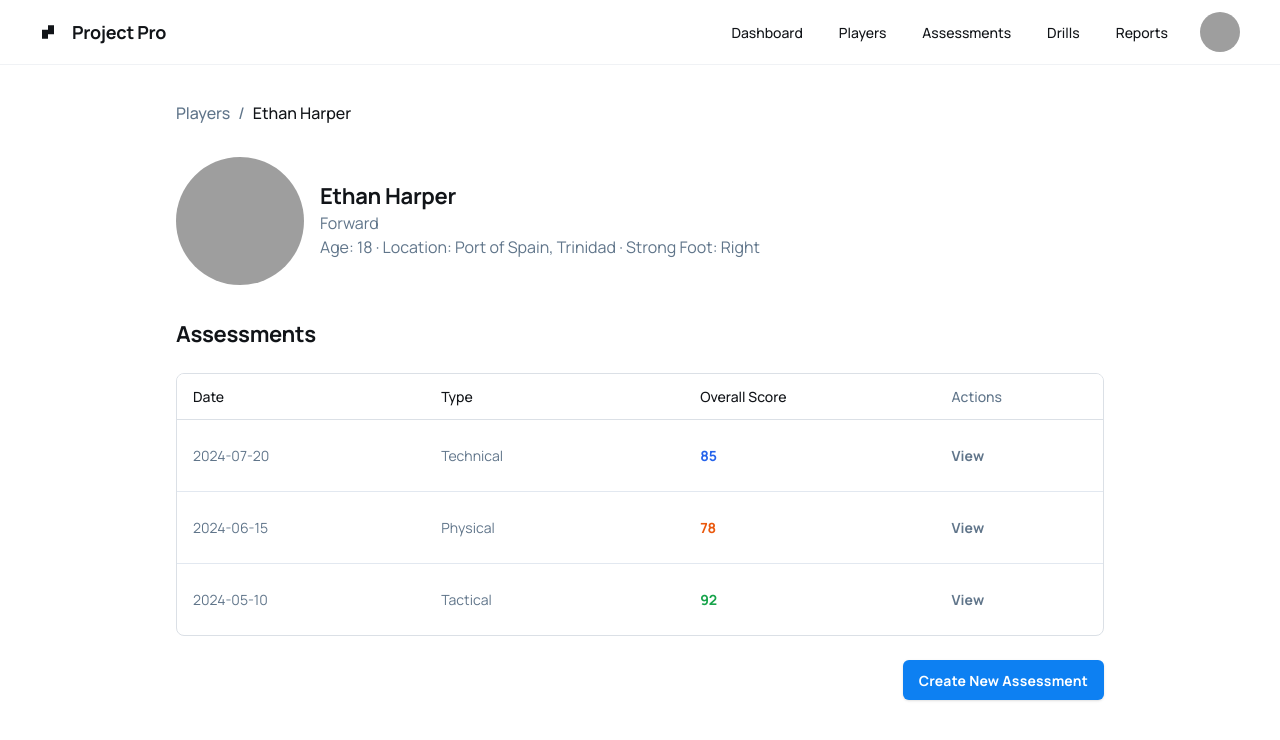
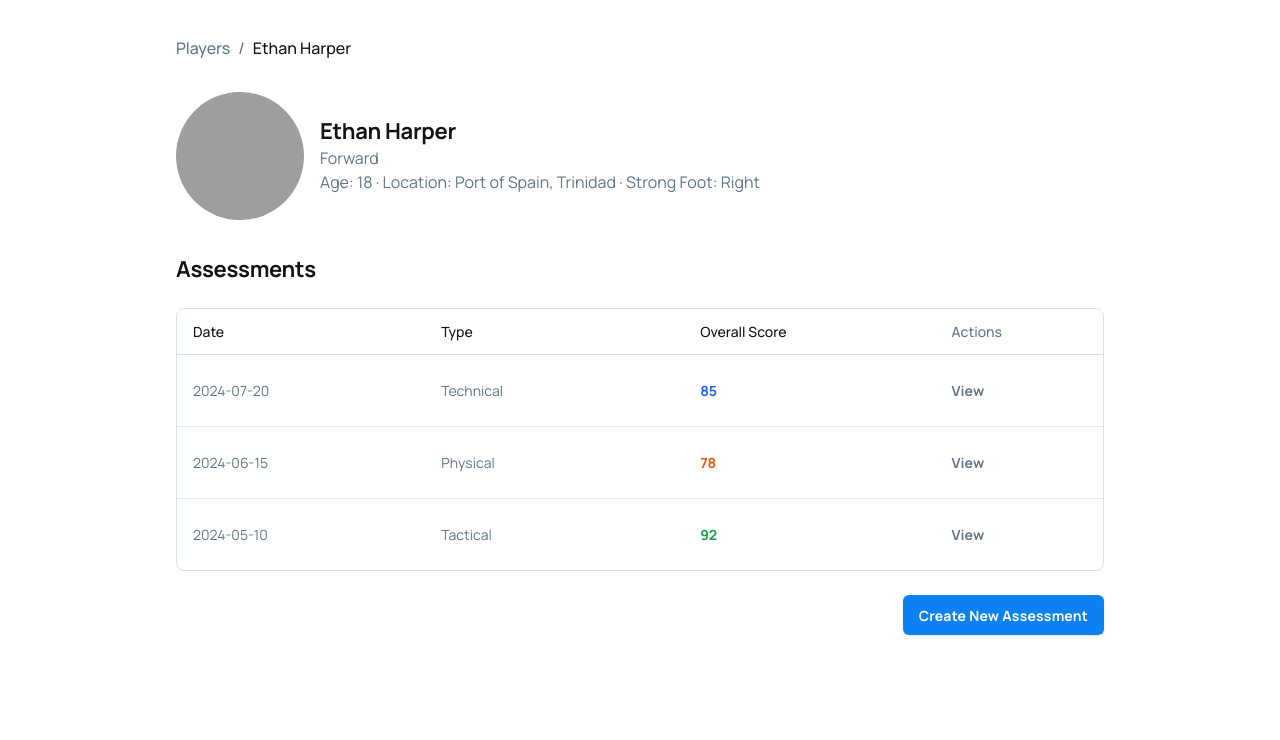
Before and after one commit to denzildoyle/Project-Pro, a React (Vite) app: page /player/1/assessment in a window 1280 px wide. Shown: the top 740 px of the page. Built offline with nearby package versions, Linux system fonts and the light colour scheme; grey boxes are pictures that could not be loaded.

Commit message:
Update navigation menu

```diff
--- /dev/null
+++ b/src/components/ui/header.tsx
@@ -0,0 +1,80 @@
+import { Avatar, AvatarFallback, AvatarImage } from "./avatar";
+import {
+	NavigationMenu,
+	NavigationMenuItem,
+	NavigationMenuLink,
+	NavigationMenuList,
+} from "./navigation-menu";
+import { Button } from "../../components/ui/button";
+import { Bell } from "lucide-react";
+
+export const Header = (): JSX.Element => {
+	// Navigation menu items data
+	const navItems = [
+		{ label: "Players", href: "#" },
+		{ label: "Training", href: "#" },
+		{ label: "Matches", href: "#" },
+		{ label: "Reports", href: "#" },
+		{ label: "Drills", href: "#" },
+	];
+
+	return (
+		<header className="flex items-center justify-between px-10 py-3 border-b border-[#e5e8ea] w-full">
+			{/* Logo and Brand Name */}
+			<div className="flex items-center gap-4">
+				<div className="size-4">
+					<svg
+						viewBox="0 0 48 48"
+						fill="none"
+						xmlns="http://www.w3.org/2000/svg"
+					>
+						<path
+							fillRule="evenodd"
+							clipRule="evenodd"
+							d="M24 4H42V17.3333V30.6667H24V44H6V30.6667V17.3333H24V4Z"
+							fill="currentColor"
+						/>
+					</svg>
+				</div>
+				<h1 className="font-bold text-lg text-[#111416] font-['Manrope',Helvetica] leading-[23px]">
+					Project Pro
+				</h1>
+			</div>
+
+			{/* Navigation and User Section */}
+			<div className="flex flex-1 justify-end gap-8">
+				<div className="hidden md:flex items-center gap-9">
+					{/* Navigation Menu */}
+					<NavigationMenu className="max-w-none">
+						<NavigationMenuList className="flex gap-9">
+							{navItems.map((item, index) => (
+								<NavigationMenuItem key={index}>
+									<NavigationMenuLink
+										href={item.href}
+										className="font-['Manrope',Helvetica] font-medium text-sm text-[#111416] leading-[21px]"
+									>
+										{item.label}
+									</NavigationMenuLink>
+								</NavigationMenuItem>
+							))}
+						</NavigationMenuList>
+					</NavigationMenu>
+					<Button
+						variant="secondary"
+						className="flex max-w-[480px] items-center justify-center overflow-hidden rounded-lg h-10 bg-[#f0f2f5] text-[#111418] gap-2 text-sm font-bold leading-normal tracking-[0.015em] min-w-0 px-2.5 hover:bg-[#e4e7ea]"
+					>
+						<Bell className="w-5 h-5" />
+					</Button>
+					{/* User Avatar */}
+					<Avatar className="h-10 w-10">
+						<AvatarImage
+							src="..//depth-4--frame-2.png"
+							alt="User profile"
+						/>
+						<AvatarFallback></AvatarFallback>
+					</Avatar>
+				</div>
+			</div>
+		</header>
+	);
+};
--- a/src/screens/AssessmentDetail/AssessmentDetail.tsx
+++ b/src/screens/AssessmentDetail/AssessmentDetail.tsx
@@ -1,12 +1,7 @@
-import React, { useState } from "react";
-import { useParams, Link } from "react-router-dom";
-import {
-  Avatar,
-  AvatarFallback,
-  AvatarImage,
-} from "../../components/ui/avatar";
+import { useState } from "react";
+import { useParams } from "react-router-dom";
 import { Button } from "../../components/ui/button";
-import { Bell } from "lucide-react";
+import { Header } from "../../components/ui/header";
 
 // Mock assessment data with drill details
 const assessmentDetails = {
@@ -21,26 +16,26 @@ const assessmentDetails = {
 				criteria: [
 					"Keeps the ball close",
 					"Maintains control and speed",
-          "Avoids cones"
-        ]
+					"Avoids cones",
+				],
 			},
 			{
 				name: "Agility Ladder",
 				criteria: [
 					"Quick footwork",
 					"Maintains balance",
-          "Avoids stepping on rungs"
-        ]
+					"Avoids stepping on rungs",
+				],
 			},
 			{
 				name: "Passing Accuracy",
 				criteria: [
 					"Hits target consistently",
 					"Uses proper technique",
-          "Varies passing distance"
-        ]
-      }
-    ]
+					"Varies passing distance",
+				],
+			},
+		],
 	},
 	2: {
 		id: 2,
@@ -53,18 +48,18 @@ const assessmentDetails = {
 				criteria: [
 					"Explosive start",
 					"Maintains top speed",
-          "Good running form"
-        ]
+					"Good running form",
+				],
 			},
 			{
 				name: "Endurance Run",
 				criteria: [
 					"Consistent pace",
 					"Proper breathing",
-          "Strong finish"
-        ]
-      }
-    ]
+					"Strong finish",
+				],
+			},
+		],
 	},
 	3: {
 		id: 3,
@@ -77,124 +72,79 @@ const assessmentDetails = {
 				criteria: [
 					"Reads the game well",
 					"Makes smart runs",
-          "Communicates effectively"
-        ]
+					"Communicates effectively",
+				],
 			},
 			{
 				name: "Decision Making",
 				criteria: [
 					"Quick decisions",
 					"Chooses right option",
-          "Adapts to situations"
-        ]
-      }
-    ]
-  }
+					"Adapts to situations",
+				],
+			},
+		],
+	},
 };
 
-type Rating = 'excellent' | 'good' | 'needs-improvement' | null;
+type Rating = "excellent" | "good" | "needs-improvement" | null;
 
 export const AssessmentDetail = (): JSX.Element => {
-  const { playerId, assessmentId } = useParams<{ playerId: string; assessmentId: string }>();
-  const assessment = assessmentDetails[parseInt(assessmentId || "1") as keyof typeof assessmentDetails] || assessmentDetails[1];
+	const { playerId, assessmentId } = useParams<{
+		playerId: string;
+		assessmentId: string;
+	}>();
+	const assessment =
+		assessmentDetails[
+			parseInt(assessmentId || "1") as keyof typeof assessmentDetails
+		] || assessmentDetails[1];
 
 	// State to track ratings for each criterion
 	const [ratings, setRatings] = useState<Record<string, Rating>>({});
 
 	const handleRatingChange = (criterionKey: string, rating: Rating) => {
-    setRatings(prev => ({
+		setRatings((prev) => ({
 			...prev,
-      [criterionKey]: rating
+			[criterionKey]: rating,
 		}));
 	};
 
 	const getRatingSymbol = (rating: Rating) => {
 		switch (rating) {
-      case 'excellent': return '✔';
-      case 'good': return '⚠';
-      case 'needs-improvement': return '✘';
-      default: return '✔/⚠/✘';
+			case "excellent":
+				return "✔";
+			case "good":
+				return "⚠";
+			case "needs-improvement":
+				return "✘";
+			default:
+				return "✔/⚠/✘";
 		}
 	};
 
 	const getRatingColor = (rating: Rating) => {
 		switch (rating) {
-      case 'excellent': return 'text-green-600';
-      case 'good': return 'text-orange-500';
-      case 'needs-improvement': return 'text-red-600';
-      default: return 'text-gray-600';
+			case "excellent":
+				return "text-green-600";
+			case "good":
+				return "text-orange-500";
+			case "needs-improvement":
+				return "text-red-600";
+			default:
+				return "text-gray-600";
 		}
 	};
 
 	const handleSavePerformance = () => {
-    console.log('Saving performance ratings:', ratings);
+		console.log("Saving performance ratings:", ratings);
 		// Here you would typically save to a backend
-    alert('Performance saved successfully!');
+		alert("Performance saved successfully!");
 	};
 
 	return (
 		<div className="relative flex size-full min-h-screen flex-col bg-white overflow-x-hidden font-['Manrope','Noto_Sans',sans-serif]">
 			<div className="layout-container flex h-full grow flex-col">
-        {/* Header */}
-        <header className="flex items-center justify-between whitespace-nowrap border-b border-solid border-b-[#f0f2f5] px-4 sm:px-10 py-3">
-          <div className="flex items-center gap-4 text-[#111418]">
-            <div className="size-4">
-              <svg viewBox="0 0 48 48" fill="none" xmlns="http://www.w3.org/2000/svg">
-                <path
-                  fillRule="evenodd"
-                  clipRule="evenodd"
-                  d="M24 4H42V17.3333V30.6667H24V44H6V30.6667V17.3333H24V4Z"
-                  fill="currentColor"
-                />
-              </svg>
-            </div>
-            <h2 className="text-[#111418] text-lg font-bold leading-tight tracking-[-0.015em]">
-              Project Pro
-            </h2>
-          </div>
-          <div className="flex flex-1 justify-end gap-8">
-            <div className="hidden md:flex items-center gap-9">
-              <Link
-                to="/"
-                className="text-[#111418] text-sm font-medium leading-normal hover:text-blue-600 transition-colors"
-              >
-                Dashboard
-              </Link>
-              <Link
-                to="/"
-                className="text-[#111418] text-sm font-medium leading-normal hover:text-blue-600 transition-colors"
-              >
-                Players
-              </Link>
-              <a
-                href="#"
-                className="text-[#111418] text-sm font-medium leading-normal hover:text-blue-600 transition-colors"
-              >
-                Drills
-              </a>
-              <a
-                href="#"
-                className="text-[#111418] text-sm font-medium leading-normal hover:text-blue-600 transition-colors"
-              >
-                Reports
-              </a>
-            </div>
-            <Button
-              variant="secondary"
-              className="flex max-w-[480px] items-center justify-center overflow-hidden rounded-lg h-10 bg-[#f0f2f5] text-[#111418] gap-2 text-sm font-bold leading-normal tracking-[0.015em] min-w-0 px-2.5 hover:bg-[#e4e7ea]"
-            >
-              <Bell className="w-5 h-5" />
-            </Button>
-            <Avatar className="h-10 w-10">
-              <AvatarImage
-                src="https://images.pexels.com/photos/1239291/pexels-photo-1239291.jpeg?auto=compress&cs=tinysrgb&w=400"
-                alt="User profile"
-              />
-              <AvatarFallback>U</AvatarFallback>
-            </Avatar>
-          </div>
-        </header>
-
+				<Header />
 				{/* Main Content */}
 				<div className="px-4 sm:px-10 lg:px-40 flex flex-1 justify-center py-5">
 					<div className="layout-content-container flex flex-col max-w-[960px] flex-1">
@@ -202,10 +152,13 @@ export const AssessmentDetail = (): JSX.Element => {
 						<div className="flex flex-wrap justify-between gap-3 p-4">
 							<div className="flex min-w-72 flex-col gap-3">
 								<p className="text-[#111418] tracking-light text-[32px] font-bold leading-tight">
-                  Drill Performance for {assessment.playerName}
+									Drill Performance for{" "}
+									{assessment.playerName}
 								</p>
 								<p className="text-[#60758a] text-sm font-normal leading-normal">
-                  Record performance ratings for each drill - {assessment.type} Assessment ({assessment.date})
+									Record performance ratings for each drill -{" "}
+									{assessment.type} Assessment (
+									{assessment.date})
 								</p>
 							</div>
 						</div>
@@ -216,9 +169,11 @@ export const AssessmentDetail = (): JSX.Element => {
 								<h2 className="text-[#111418] text-[22px] font-bold leading-tight tracking-[-0.015em] px-4 pb-3 pt-5">
 									{drill.name}
 								</h2>
-                {drill.criteria.map((criterion, criterionIndex) => {
+								{drill.criteria.map(
+									(criterion, criterionIndex) => {
 										const criterionKey = `${drillIndex}-${criterionIndex}`;
-                  const currentRating = ratings[criterionKey];
+										const currentRating =
+											ratings[criterionKey];
 
 										return (
 											<div
@@ -230,31 +185,49 @@ export const AssessmentDetail = (): JSX.Element => {
 												</p>
 												<div className="shrink-0 flex gap-2">
 													<button
-                          onClick={() => handleRatingChange(criterionKey, 'excellent')}
+														onClick={() =>
+															handleRatingChange(
+																criterionKey,
+																"excellent"
+															)
+														}
 														className={`px-3 py-1 rounded text-sm font-medium transition-colors ${
-                            currentRating === 'excellent'
-                              ? 'bg-green-100 text-green-700 border border-green-300'
-                              : 'hover:bg-green-50 text-green-600'
+															currentRating ===
+															"excellent"
+																? "bg-green-100 text-green-700 border border-green-300"
+																: "hover:bg-green-50 text-green-600"
 														}`}
 													>
 														✔
 													</button>
 													<button
-                          onClick={() => handleRatingChange(criterionKey, 'good')}
+														onClick={() =>
+															handleRatingChange(
+																criterionKey,
+																"good"
+															)
+														}
 														className={`px-3 py-1 rounded text-sm font-medium transition-colors ${
-                            currentRating === 'good'
-                              ? 'bg-orange-100 text-orange-700 border border-orange-300'
-                              : 'hover:bg-orange-50 text-orange-500'
+															currentRating ===
+															"good"
+																? "bg-orange-100 text-orange-700 border border-orange-300"
+																: "hover:bg-orange-50 text-orange-500"
 														}`}
 													>
 														⚠
 													</button>
 													<button
-                          onClick={() => handleRatingChange(criterionKey, 'needs-improvement')}
+														onClick={() =>
+															handleRatingChange(
+																criterionKey,
+																"needs-improvement"
+															)
+														}
 														className={`px-3 py-1 rounded text-sm font-medium transition-colors ${
-                            currentRating === 'needs-improvement'
-                              ? 'bg-red-100 text-red-700 border border-red-300'
-                              : 'hover:bg-red-50 text-red-600'
+															currentRating ===
+															"needs-improvement"
+																? "bg-red-100 text-red-700 border border-red-300"
+																: "hover:bg-red-50 text-red-600"
 														}`}
 													>
 														✘
@@ -262,7 +235,8 @@ export const AssessmentDetail = (): JSX.Element => {
 												</div>
 											</div>
 										);
-                })}
+									}
+								)}
 							</div>
 						))}
 
@@ -272,7 +246,9 @@ export const AssessmentDetail = (): JSX.Element => {
 								onClick={handleSavePerformance}
 								className="flex min-w-[84px] max-w-[480px] cursor-pointer items-center justify-center overflow-hidden rounded-lg h-10 px-4 bg-[#0d80f2] hover:bg-[#0b6fd1] text-white text-sm font-bold leading-normal tracking-[0.015em] transition-colors"
 							>
-                <span className="truncate">Save Performance</span>
+								<span className="truncate">
+									Save Performance
+								</span>
 							</Button>
 						</div>
 					</div>
--- a/src/screens/PlayerAssessment/PlayerAssessment.tsx
+++ b/src/screens/PlayerAssessment/PlayerAssessment.tsx
@@ -61,7 +61,9 @@ const playerData = {
 export const PlayerAssessment = (): JSX.Element => {
 	const { playerId } = useParams<{ playerId: string }>();
 	const navigate = useNavigate();
-  const player = playerData[parseInt(playerId || "1") as keyof typeof playerData] || playerData[1];
+	const player =
+		playerData[parseInt(playerId || "1") as keyof typeof playerData] ||
+		playerData[1];
 
 	const handleViewAssessment = (assessmentId: number) => {
 		navigate(`/player/${playerId}/assessment/${assessmentId}`);
@@ -69,66 +71,6 @@ export const PlayerAssessment = (): JSX.Element => {
 
 	return (
 		<div className="flex flex-col bg-white w-full min-h-screen">
-      {/* Header */}
-      <header className="flex items-center justify-between whitespace-nowrap border-b border-solid border-b-[#f0f2f5] px-4 sm:px-10 py-3">
-        <div className="flex items-center gap-4 text-[#111418]">
-          <div className="size-4">
-            <svg viewBox="0 0 48 48" fill="none" xmlns="http://www.w3.org/2000/svg">
-              <path
-                fillRule="evenodd"
-                clipRule="evenodd"
-                d="M24 4H42V17.3333V30.6667H24V44H6V30.6667V17.3333H24V4Z"
-                fill="currentColor"
-              />
-            </svg>
-          </div>
-          <h2 className="text-[#111418] text-lg font-bold leading-tight tracking-[-0.015em] font-['Manrope',Helvetica]">
-            Project Pro
-          </h2>
-        </div>
-        <div className="flex flex-1 justify-end gap-8">
-          <div className="hidden md:flex items-center gap-9">
-            <Link
-              to="/"
-              className="text-[#111418] text-sm font-medium leading-normal font-['Manrope',Helvetica] hover:text-blue-600 transition-colors"
-            >
-              Dashboard
-            </Link>
-            <Link
-              to="/"
-              className="text-[#111418] text-sm font-medium leading-normal font-['Manrope',Helvetica] hover:text-blue-600 transition-colors"
-            >
-              Players
-            </Link>
-            <a
-              href="#"
-              className="text-[#111418] text-sm font-medium leading-normal font-['Manrope',Helvetica] hover:text-blue-600 transition-colors"
-            >
-              Assessments
-            </a>
-            <a
-              href="#"
-              className="text-[#111418] text-sm font-medium leading-normal font-['Manrope',Helvetica] hover:text-blue-600 transition-colors"
-            >
-              Drills
-            </a>
-            <a
-              href="#"
-              className="text-[#111418] text-sm font-medium leading-normal font-['Manrope',Helvetica] hover:text-blue-600 transition-colors"
-            >
-              Reports
-            </a>
-          </div>
-          <Avatar className="h-10 w-10">
-            <AvatarImage
-              src="https://images.pexels.com/photos/1239291/pexels-photo-1239291.jpeg?auto=compress&cs=tinysrgb&w=400"
-              alt="User profile"
-            />
-            <AvatarFallback>U</AvatarFallback>
-          </Avatar>
-        </div>
-      </header>
-
 			{/* Main Content */}
 			<div className="px-4 sm:px-10 lg:px-40 flex flex-1 justify-center py-5">
 				<div className="flex flex-col max-w-[960px] flex-1">
@@ -173,7 +115,9 @@ export const PlayerAssessment = (): JSX.Element => {
 										{player.position}
 									</p>
 									<p className="text-[#60758a] text-base font-normal leading-normal font-['Manrope',Helvetica]">
-                    Age: {player.age} · Location: {player.location} · Strong Foot: {player.strongFoot}
+										Age: {player.age} · Location:{" "}
+										{player.location} · Strong Foot:{" "}
+										{player.strongFoot}
 									</p>
 								</div>
 							</div>
@@ -218,19 +162,31 @@ export const PlayerAssessment = (): JSX.Element => {
 												{assessment.type}
 											</TableCell>
 											<TableCell className="px-4 py-2 text-[#60758a] text-sm font-normal leading-normal font-['Manrope',Helvetica]">
-                        <span className={`font-semibold ${
-                          assessment.overallScore >= 90 ? 'text-green-600' :
-                          assessment.overallScore >= 80 ? 'text-blue-600' :
-                          assessment.overallScore >= 70 ? 'text-orange-600' :
-                          'text-red-600'
-                        }`}>
+												<span
+													className={`font-semibold ${
+														assessment.overallScore >=
+														90
+															? "text-green-600"
+															: assessment.overallScore >=
+															  80
+															? "text-blue-600"
+															: assessment.overallScore >=
+															  70
+															? "text-orange-600"
+															: "text-red-600"
+													}`}
+												>
 													{assessment.overallScore}
 												</span>
 											</TableCell>
 											<TableCell className="px-4 py-2">
 												<Button
 													variant="ghost"
-                          onClick={() => handleViewAssessment(assessment.id)}
+													onClick={() =>
+														handleViewAssessment(
+															assessment.id
+														)
+													}
 													className="text-[#60758a] text-sm font-bold leading-normal tracking-[0.015em] font-['Manrope',Helvetica] p-0 h-auto hover:bg-transparent hover:text-blue-600 transition-colors"
 												>
 													View
--- a/src/screens/StitchDesign/StitchDesign.tsx
+++ b/src/screens/StitchDesign/StitchDesign.tsx
@@ -1,10 +1,9 @@
-import React from "react";
 import { useState } from "react";
 import { AddPlayerModal } from "../../components/AddPlayerModal";
 import { PlayerActionsSection } from "./sections/PlayerActionsSection";
 import { PlayerListHeaderSection } from "./sections/PlayerListHeaderSection";
 import { PlayerTableSection } from "./sections/PlayerTableSection/PlayerTableSection";
-import { SearchSection } from "./sections/SearchSection";
+import { Header } from "../../components/ui/header";
 
 interface Player {
 	id: number;
@@ -112,7 +111,7 @@ export const StitchDesign = (): JSX.Element => {
 		<div className="flex flex-col bg-white w-full min-h-screen">
 			<div className="flex flex-col flex-1 w-full bg-white">
 				<div className="flex flex-col w-full">
-					<SearchSection />
+					<Header />
 					<div className="flex justify-center px-4 sm:px-8 md:px-16 lg:px-40 py-5 w-full">
 						<div className="flex flex-col max-w-[960px] w-full">
 							<PlayerListHeaderSection
```
Also changed, not shown: src/screens/StitchDesign/sections/SearchSection/SearchSection.tsx (+6 -5 lines). Lines whose indentation alone changed are shown as unchanged.
